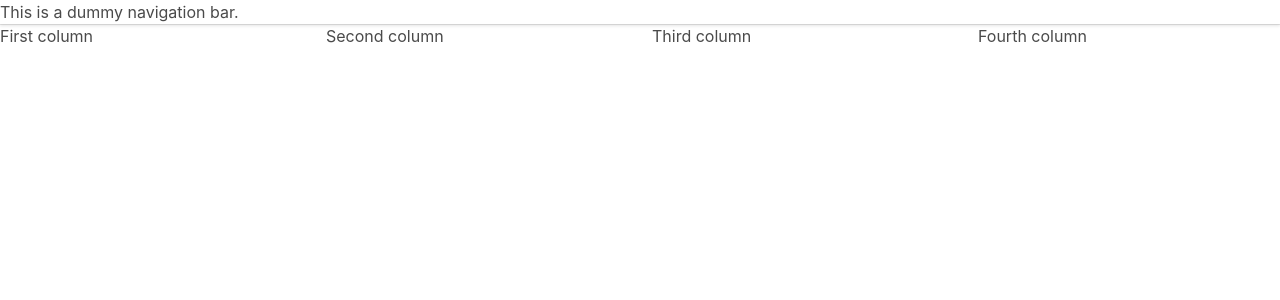
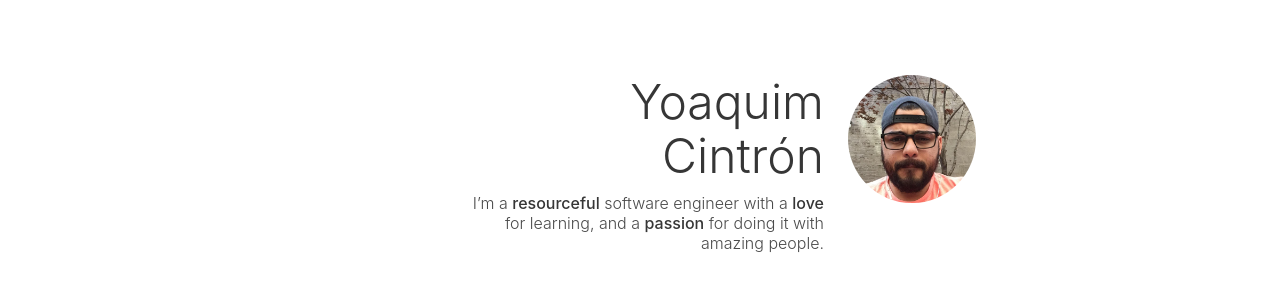
Before and after one commit to yoaquim/v1-resume, a React app: page / in a window 1280 px wide. Shown: the top 300 px of the page. Built offline with nearby package versions, Linux system fonts and the light colour scheme.

Commit message:
Start fleshing out

```diff
--- /dev/null
+++ b/src/AboutMe.js
@@ -0,0 +1,28 @@
+import React from 'react'
+
+class AboutMe extends React.Component {
+    render() {
+        return (
+            <section className="about-me">
+                <div className="container">
+                    <div className="columns">
+                        <div className="column is-4 is-offset-4 has-text-right">
+                            <h1 className="title is-1">Yoaquim Cintrón</h1>
+                            <p className="description subtitle is-6">
+                                I’m a <strong>resourceful</strong> software engineer with a <strong>love</strong> for learning,
+                                and a <strong>passion</strong> for doing it with amazing people.
+                            </p>
+                        </div>
+                        <div className="column is-4">
+                            <figure className="image is-128x128">
+                                <img className="me" src="./assets/me.jpg" alt="Yoaquim"/>
+                            </figure>
+                        </div>
+                    </div>
+                </div>
+            </section>
+        )
+    }
+}
+
+export default AboutMe;
--- a/src/App.js
+++ b/src/App.js
@@ -16,5 +16,3 @@ class App extends React.Component {
 }
 
 ReactDOM.render(<App />, document.getElementById('app'));
-
-export default App;
--- a/src/Resume.js
+++ b/src/Resume.js
@@ -1,23 +1,11 @@
 import React from 'react'
+import AboutMe from './AboutMe'
 
 class Resume extends React.Component {
 
     render() {
         return (
-            <div className="columns">
-                <div className="column is-info">
-                    First column
-                </div>
-                <div className="column">
-                    Second column
-                </div>
-                <div className="column">
-                    Third column
-                </div>
-                <div className="column">
-                    Fourth column
-                </div>
-            </div>
+            <AboutMe/>
         )
     }
 
--- a/src/RouteContainer.js
+++ b/src/RouteContainer.js
@@ -2,25 +2,13 @@ import React from 'react'
 import Resume from './Resume'
 
 let viewMap = {
-    navBar: <NavBar />,
-    home: <Resume />
+    resume: <Resume />
 };
 
 function RouteContainer(props) {
     return (
         <div>
-            {viewMap.navBar}
-            {viewMap[props.params.path] || viewMap.home}
-        </div>
-    )
-}
-
-function NavBar() {
-    return (
-        <div className="dummy-nav-bar">
-            <h3 className="card">
-                This is a dummy navigation bar.
-            </h3>
+            {viewMap[props.params.path] || viewMap.resume}
         </div>
     )
 }
--- a/styles/app.less
+++ b/styles/app.less
@@ -1 +1,19 @@
-@import "bulma.css";
+@import "vendor/normalize.css";
+@import "vendor/bulma.css";
+@import "colors";
+
+body {
+  background: @bgColor;
+  color: @textColor;
+  height: 100vh;
+  padding-top: 75px;
+}
+
+.about-me {
+  img.me {
+    border-radius: 50%;
+  }
+  .description {
+    padding-top: 10px;
+  }
+}
--- /dev/null
+++ b/styles/colors.less
@@ -0,0 +1,2 @@
+@textColor: #345;
+@bgColor: #fff;
```
Also changed, not shown: src/Sheet.js (added, +13 -0 lines), public/assets/me.jpg (added), styles/vendor/bulma.css (renamed from styles/bulma.css), styles/vendor/normalize.css (added).
